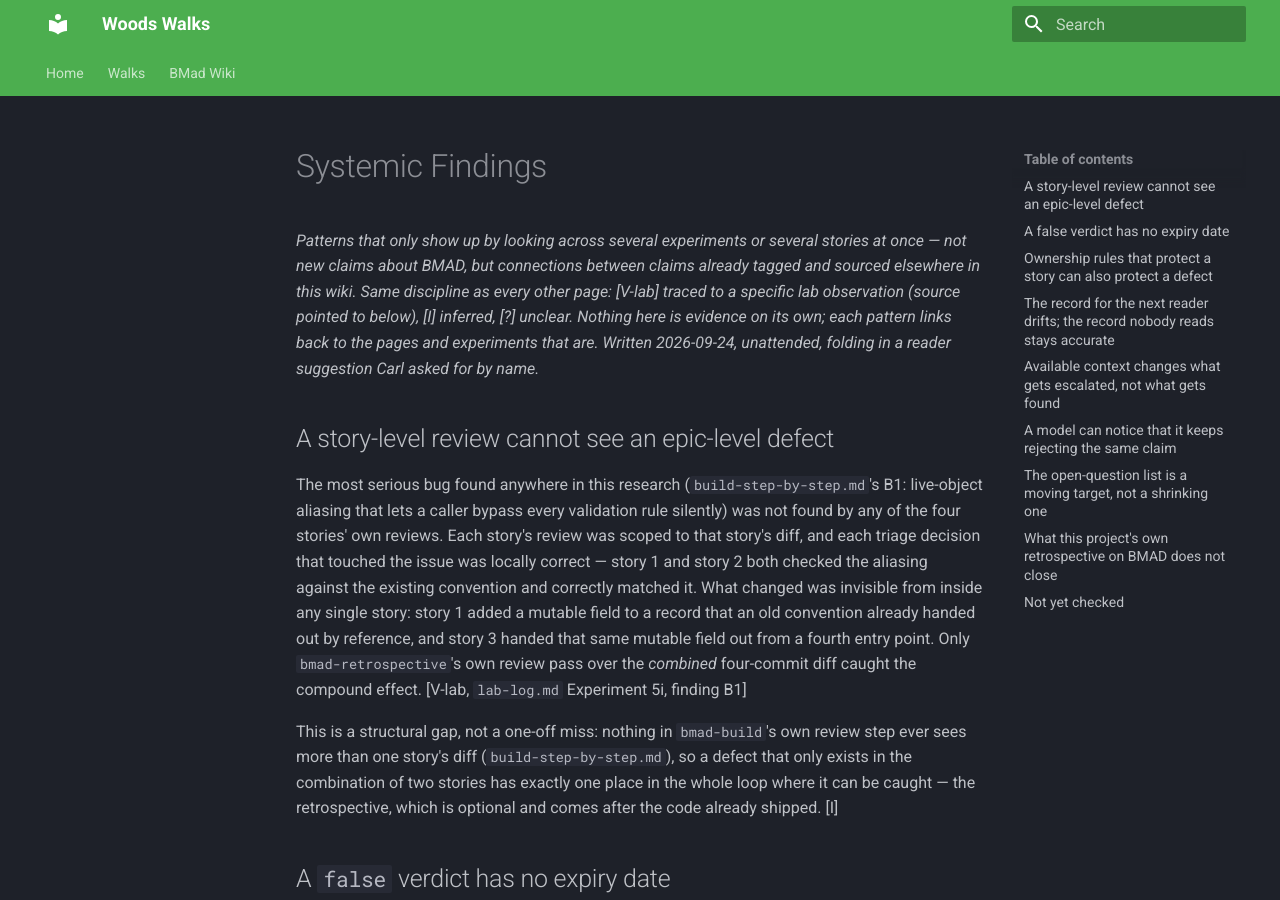
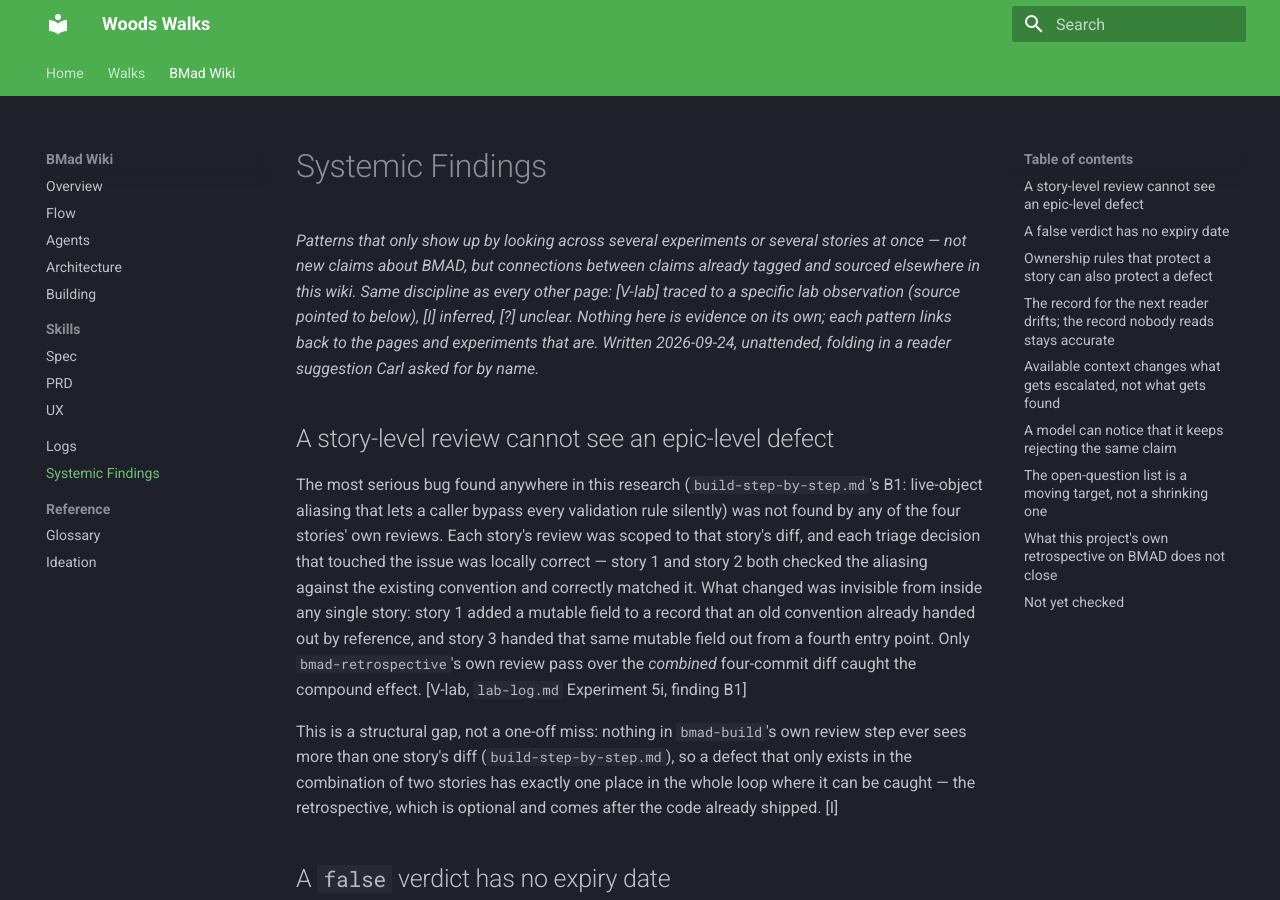
Before and after one commit to ctupper/woods-walks, an MkDocs documentation site: the page built from docs/bmad/systemic-findings.md, in a window 1280 px wide and 900 px high. Built offline with MkDocs 1.6.1 and Material for MkDocs 9.7.7, drawn with Linux system fonts in a browser that asks for light colours.

Commit message:
docs: add systemic-findings to navigation

```diff
--- a/mkdocs.yml
+++ b/mkdocs.yml
@@ -35,6 +35,7 @@ nav:
           - PRD: bmad/prd-skill.md
           - UX: bmad/ux-skill.md
       - Logs: bmad/lab-log.md
+      - Systemic Findings: bmad/systemic-findings.md
       - Reference:
           - Glossary: bmad/glossary.md
           - Ideation: bmad/ideation-skills.md
```
